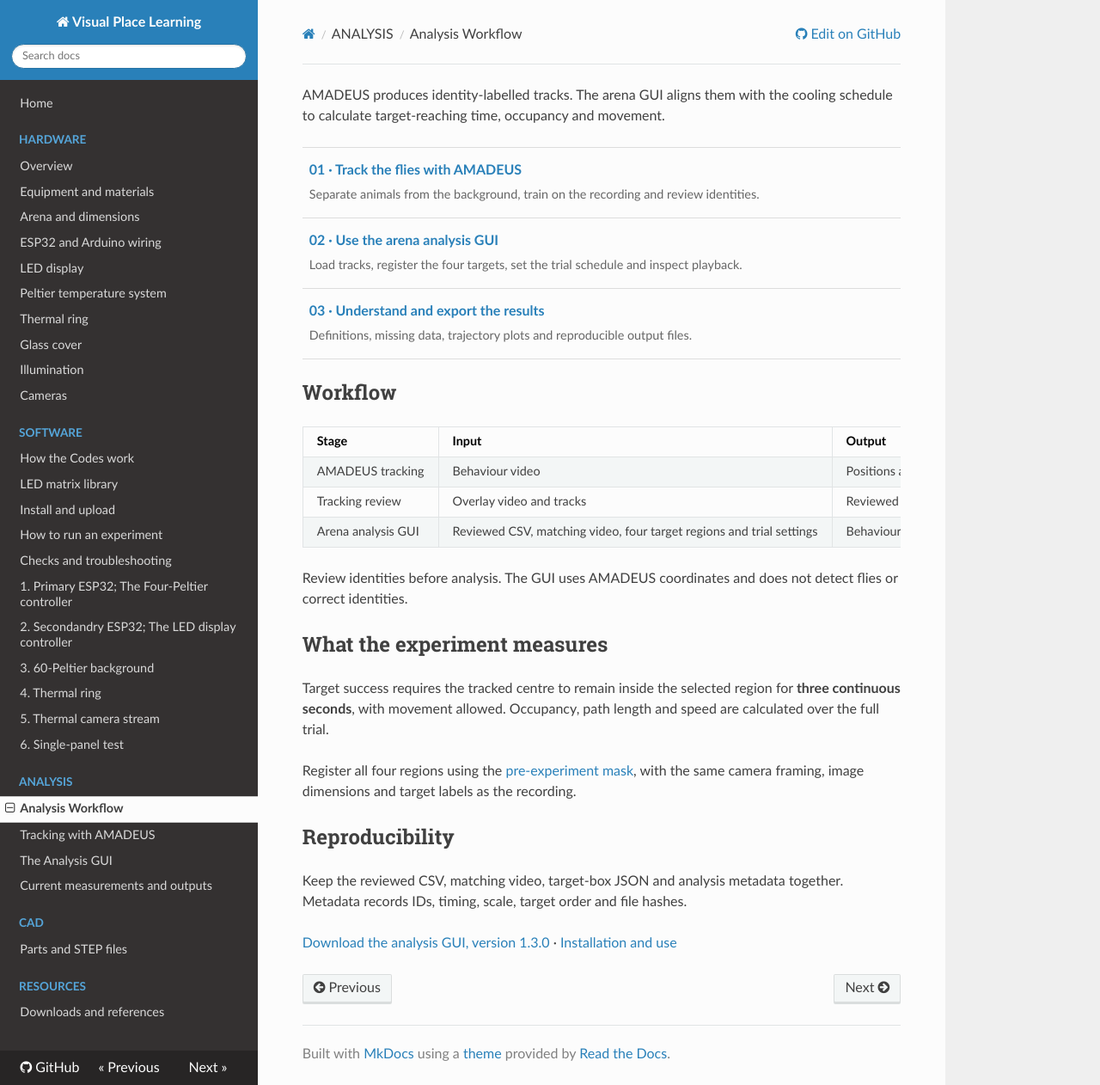
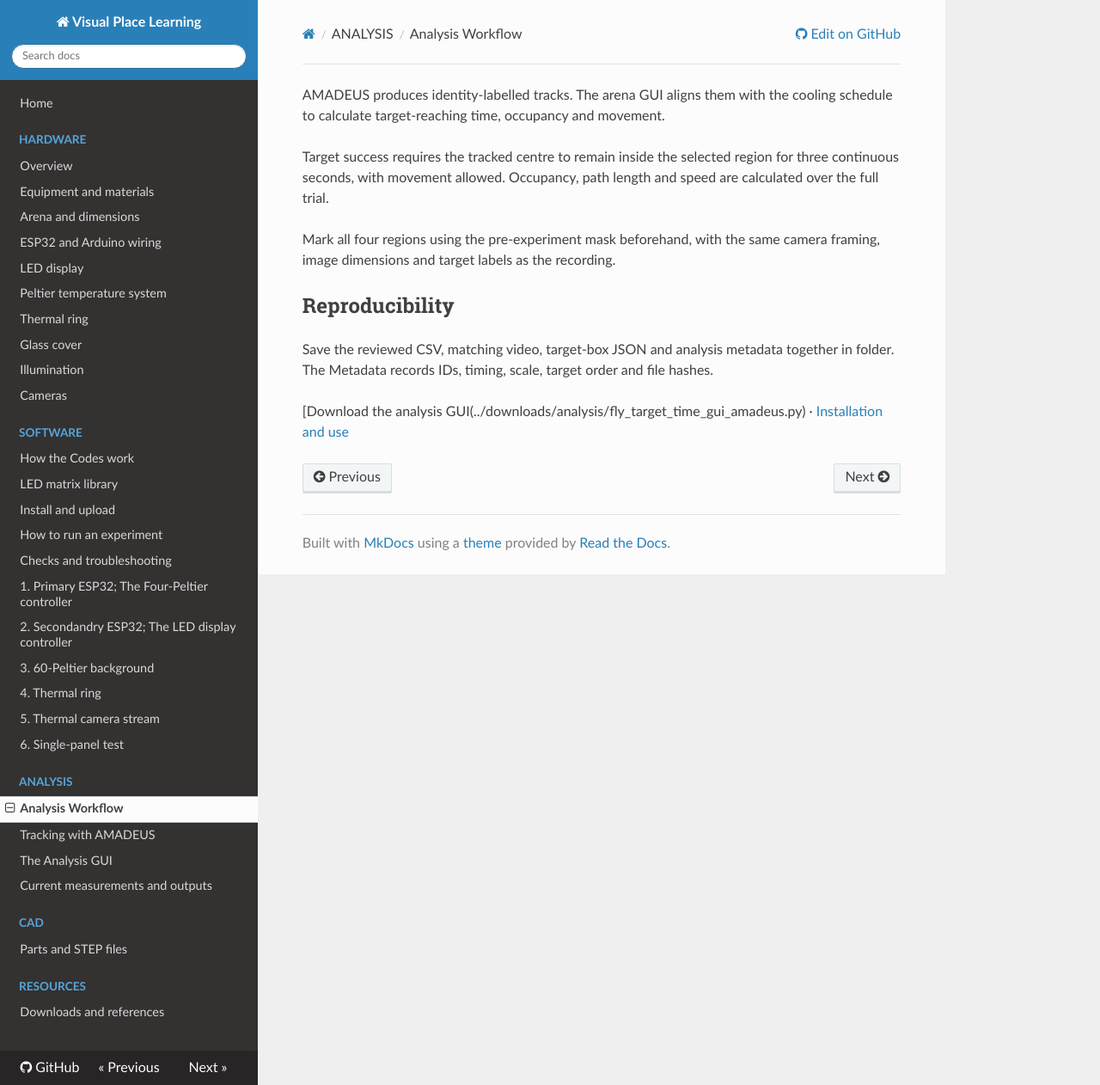
Before and after one commit to ajadismail2/Visual-place-learning, an MkDocs documentation site: the page built from docs/analysis/ANALYSISWORKFLOW.md, in a window 1280 px wide and 1262 px high. Shown: the whole window at 86% size. Built offline with MkDocs 1.6.1, drawn with Linux system fonts in a browser that asks for light colours; nearby versions of some CDN libraries.

Commit message:
Update ANALYSISWORKFLOW.md

```diff
--- a/docs/analysis/ANALYSISWORKFLOW.md
+++ b/docs/analysis/ANALYSISWORKFLOW.md
@@ -5,34 +5,12 @@ section: Analysis
 ---
 AMADEUS produces identity-labelled tracks. The arena GUI aligns them with the cooling schedule to calculate target-reaching time, occupancy and movement.
 
-<div class="chapter-list" markdown="1">
+Target success requires the tracked centre to remain inside the selected region for three continuous seconds, with movement allowed. Occupancy, path length and speed are calculated over the full trial.
 
-[**01 · Track the flies with AMADEUS**<br><span>Separate animals from the background, train on the recording and review identities.</span>](tracking-with-amadeus.md)
-
-[**02 · Use the arena analysis GUI**<br><span>Load tracks, register the four targets, set the trial schedule and inspect playback.</span>](using-the-analysis-gui.md)
-
-[**03 · Understand and export the results**<br><span>Definitions, missing data, trajectory plots and reproducible output files.</span>](measurements-and-outputs.md)
-
-</div>
-
-## Workflow
-
-| Stage | Input | Output |
-| --- | --- | --- |
-| AMADEUS tracking | Behaviour video | Positions and identities across frames |
-| Tracking review | Overlay video and tracks | Reviewed identities and corrected tracking CSV |
-| Arena analysis GUI | Reviewed CSV, matching video, four target regions and trial settings | Behavioural measurements, plots and annotated video |
-
-Review identities before analysis. The GUI uses AMADEUS coordinates and does not detect flies or correct identities.
-
-## What the experiment measures
-
-Target success requires the tracked centre to remain inside the selected region for **three continuous seconds**, with movement allowed. Occupancy, path length and speed are calculated over the full trial.
-
-Register all four regions using the [pre-experiment mask](../cad/parts-and-step-files.md#05-cool-spot-registration-mask), with the same camera framing, image dimensions and target labels as the recording.
+Mark all four regions using the pre-experiment mask beforehand, with the same camera framing, image dimensions and target labels as the recording.
 
 ## Reproducibility
 
-Keep the reviewed CSV, matching video, target-box JSON and analysis metadata together. Metadata records IDs, timing, scale, target order and file hashes.
+Save the reviewed CSV, matching video, target-box JSON and analysis metadata together in folder. The Metadata records IDs, timing, scale, target order and file hashes.
 
-[Download the analysis GUI, version 1.3.0](../downloads/analysis/fly_target_time_gui_amadeus.py) · [Installation and use](analysisgui.md)
+[Download the analysis GUI(../downloads/analysis/fly_target_time_gui_amadeus.py) · [Installation and use](analysisgui.md)
```
